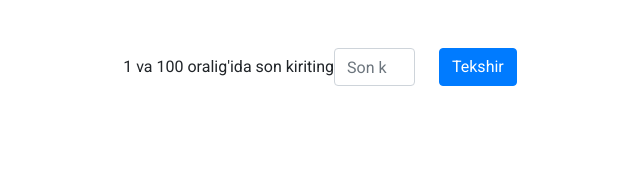
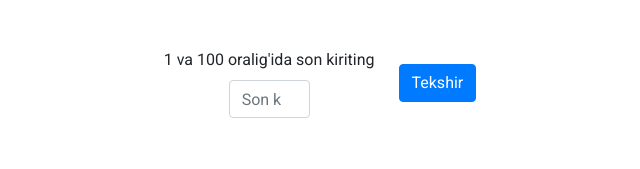
Before and after one commit to akbarjondev/find-number, a plain HTML site: page index.html in a window 1280 px wide. Shown: the whole page, without its empty margins (308-948 px from the left). Drawn offline with Linux system fonts and the light colour scheme.

Commit message:
Add attrs

```diff
--- a/index.html
+++ b/index.html
@@ -10,10 +10,10 @@
 </head>
 <body class="h-100">
 	<div class="container align-items-center d-flex flex-column">
-		<form class="form form-inline justify-content-center py-5" action="https://echo.htmlacademy.ru">
-			<div class="form-group">
+		<form class="form form-inline justify-content-center align-items-center py-5" action="https://echo.htmlacademy.ru">
+			<div class="form-group d-flex flex-column">
 				<label for="input-number">1 va 100 oralig'ida son kiriting</label>
-				<input class="form-control" type="number" required name="number" max="100" min="1" placeholder="Son kiriting">
+				<input class="form-control mt-2" type="number" required name="number" max="100" min="1" id="input-number" placeholder="Son kiriting">
 			</div>
 
 			<button type="submit" class="btn btn-primary mx-4">Tekshir</button>
```
